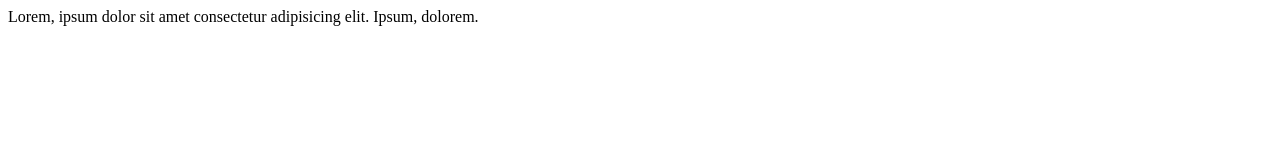
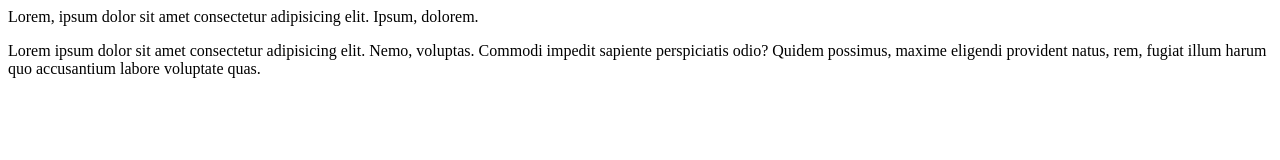
Before and after one commit to ansh-pandey-18/Learn-Git, a plain HTML site: page index.html in a window 1280 px wide. Drawn offline with Linux system fonts and the light colour scheme.

Commit message:
Add paragraph

```diff
--- a/index.html
+++ b/index.html
@@ -7,5 +7,6 @@
 </head>
 <body>
     Lorem, ipsum dolor sit amet consectetur adipisicing elit. Ipsum, dolorem.
+    <p>Lorem ipsum dolor sit amet consectetur adipisicing elit. Nemo, voluptas. Commodi impedit sapiente perspiciatis odio? Quidem possimus, maxime eligendi provident natus, rem, fugiat illum harum quo accusantium labore voluptate quas.</p>
 </body>
 </html>
```
